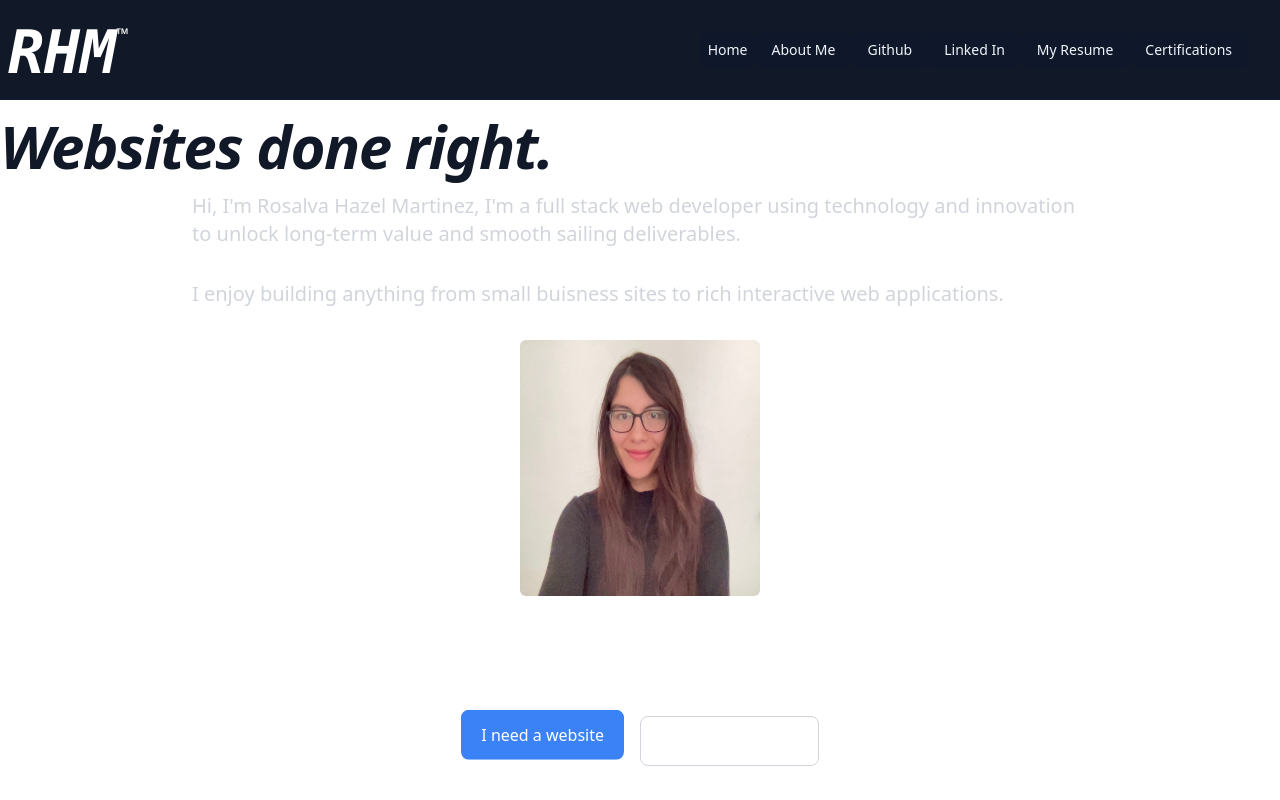
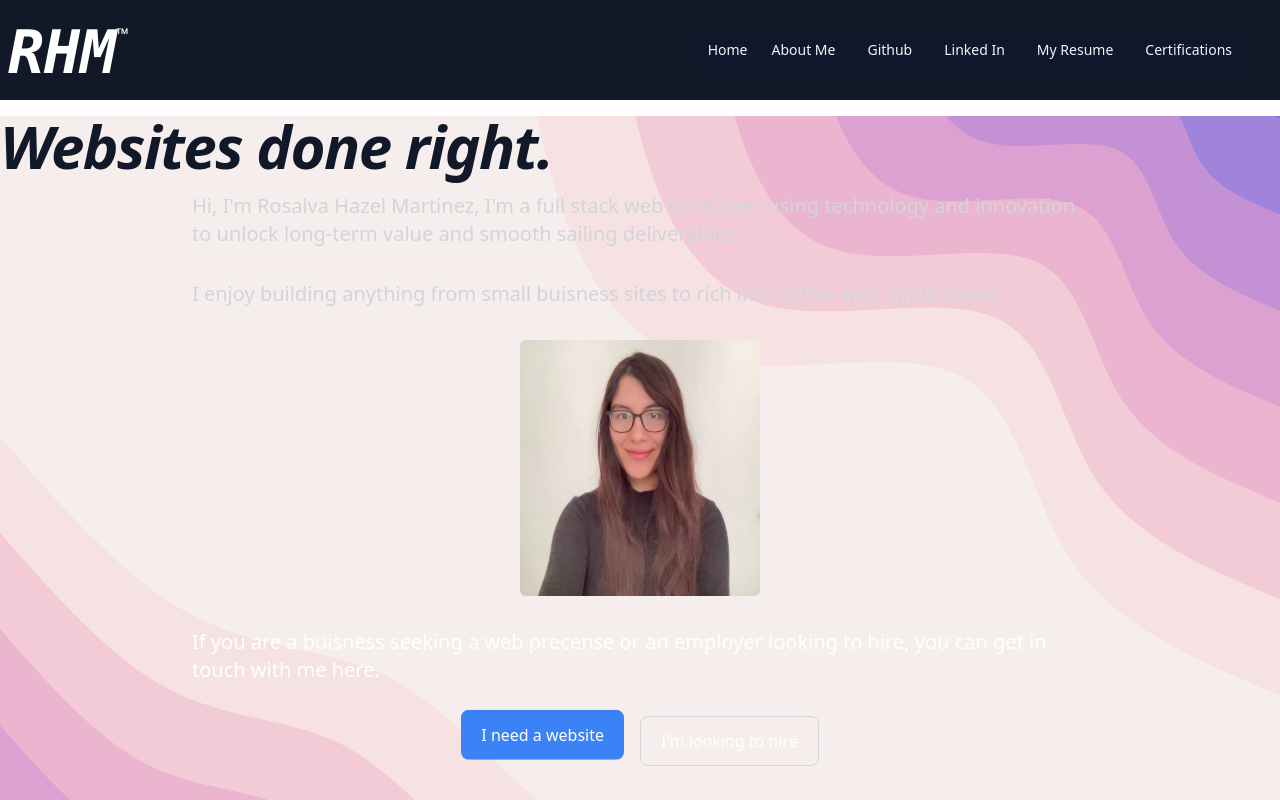
Before and after one commit to RosalvaMartinez/dev_portfolio, a React (Vite) app: page / in a window 1280 px wide. Shown: the top 800 px of the page. Built offline with nearby package versions, Linux system fonts and the light colour scheme.

Commit message:
Add css styling

```diff
--- a/src/index.css
+++ b/src/index.css
@@ -1,3 +1,24 @@
 @tailwind base;
 @tailwind components;
 @tailwind utilities;
+
+.spacer {
+    width: 100vw;
+    position: relative;
+    left: 50%;
+    right: 50%;
+    margin-left: -50vw;
+    margin-right: -50vw;
+    /* aspect-ratio: 900/900; */
+    background-repeat: no-repeat;
+    background-position: center;
+    background-size: cover;
+}
+
+.layer1 {
+    background-image: url('../public/wavyblob.svg');
+}
+
+.layer2 {
+    background-image: url('../public/wavyblobflip.svg');
+}
```
